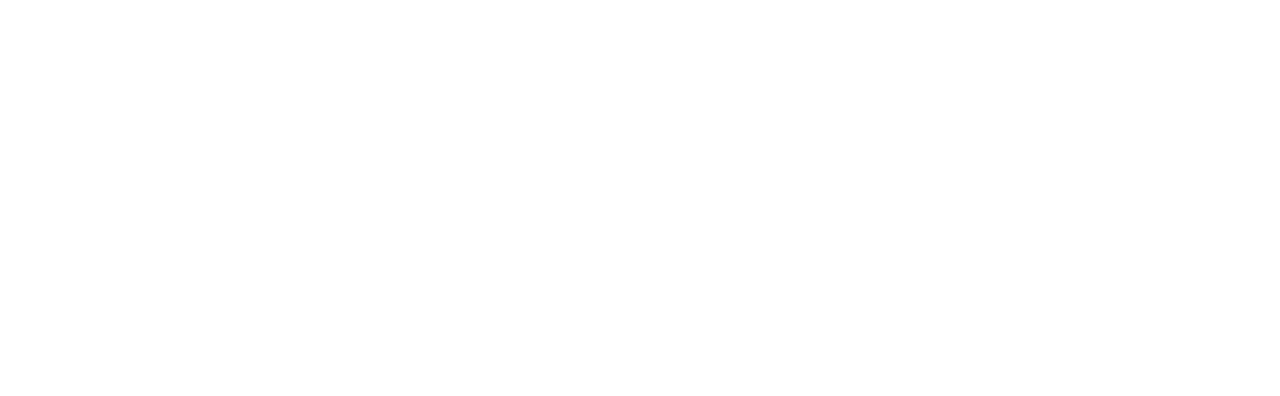
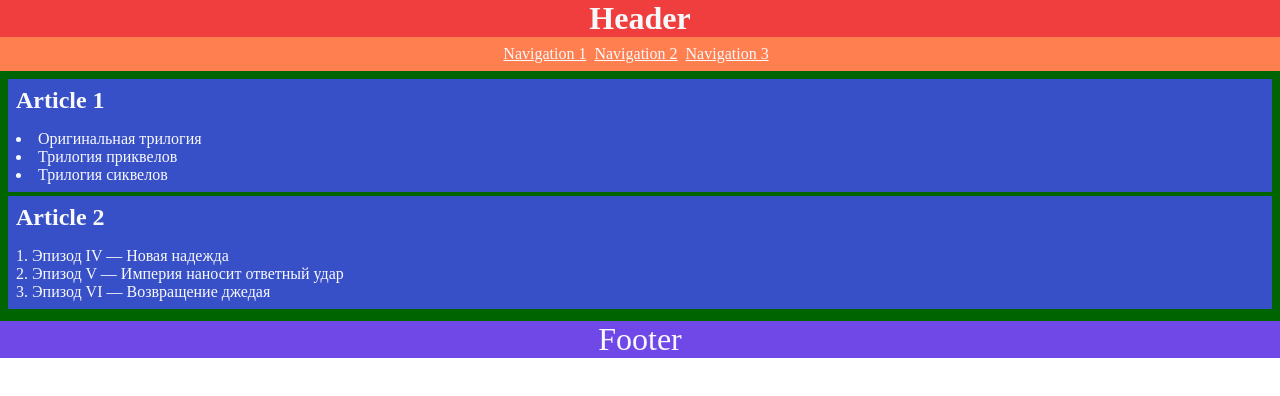
Before and after one commit to js-tasks-ru/htmlcss-20220210_just3is, a website: page 02-dz0/01-semantic-mockup/solution.html in a window 1280 px wide. Drawn offline with Linux system fonts and the light colour scheme.

Commit message:
feature/02-dz0: add task 01-semantic-mockup

```diff
--- /dev/null
+++ b/02-dz0/01-semantic-mockup/main.css
@@ -0,0 +1,41 @@
+* {
+    margin: 0;
+    padding: 0;
+}
+html {
+    font-size: 16px;
+    color: #F8F9FA;
+}
+header {
+    background: #F03D3E;
+    text-align: center;
+}
+nav {
+    background: coral;
+    padding: 8px;
+}
+nav ul {
+    display: flex;
+    justify-content: center;
+    list-style: none;
+}
+nav ul li {
+    margin-right: 8px;
+}
+nav ul li a {
+    color: #F8F9FA;
+}
+main {
+    padding: 8px;
+    background: darkgreen;
+}
+article {
+    background: #374FC7;
+    padding: 8px;
+    margin-bottom: 4px;
+}
+footer {
+    background: #7048E8;
+    font-size: 2rem;
+    text-align: center;
+}
--- a/02-dz0/01-semantic-mockup/solution.html
+++ b/02-dz0/01-semantic-mockup/solution.html
@@ -1,4 +1,46 @@
-<!DOCTYPE html>
+<!doctype html>
 <html lang="ru">
-    <!-- Ваше решение -->
+<head>
+    <meta charset="UTF-8">
+    <meta name="viewport"
+          content="width=device-width, user-scalable=no, initial-scale=1.0, maximum-scale=1.0, minimum-scale=1.0">
+    <meta http-equiv="X-UA-Compatible" content="ie=edge">
+    <title>02-dz0</title>
+    <style>
+        @import "main.css";
+    </style>
+</head>
+<body>
+    <header>
+        <h1>Header</h1>
+        <nav>
+            <ul>
+                <li><a href="#">Navigation 1</a></li>
+                <li><a href="#">Navigation 2</a></li>
+                <li><a href="#">Navigation 3</a></li>
+            </ul>
+        </nav>
+    </header>
+    <main>
+        <article>
+            <h2>Article 1</h2>
+            <ul style="margin-top: 16px; list-style-position: inside;">
+                <li>Оригинальная трилогия</li>
+                <li>Трилогия приквелов</li>
+                <li>Трилогия сиквелов</li>
+            </ul>
+        </article>
+        <article>
+            <h2>Article 2</h2>
+            <ol style="margin-top: 16px; list-style-position: inside;">
+                <li>Эпизод IV — Новая надежда</li>
+                <li>Эпизод V — Империя наносит ответный удар</li>
+                <li>Эпизод VI — Возвращение джедая</li>
+            </ol>
+        </article>
+    </main>
+    <footer>
+        Footer
+    </footer>
+</body>
 </html>
```
